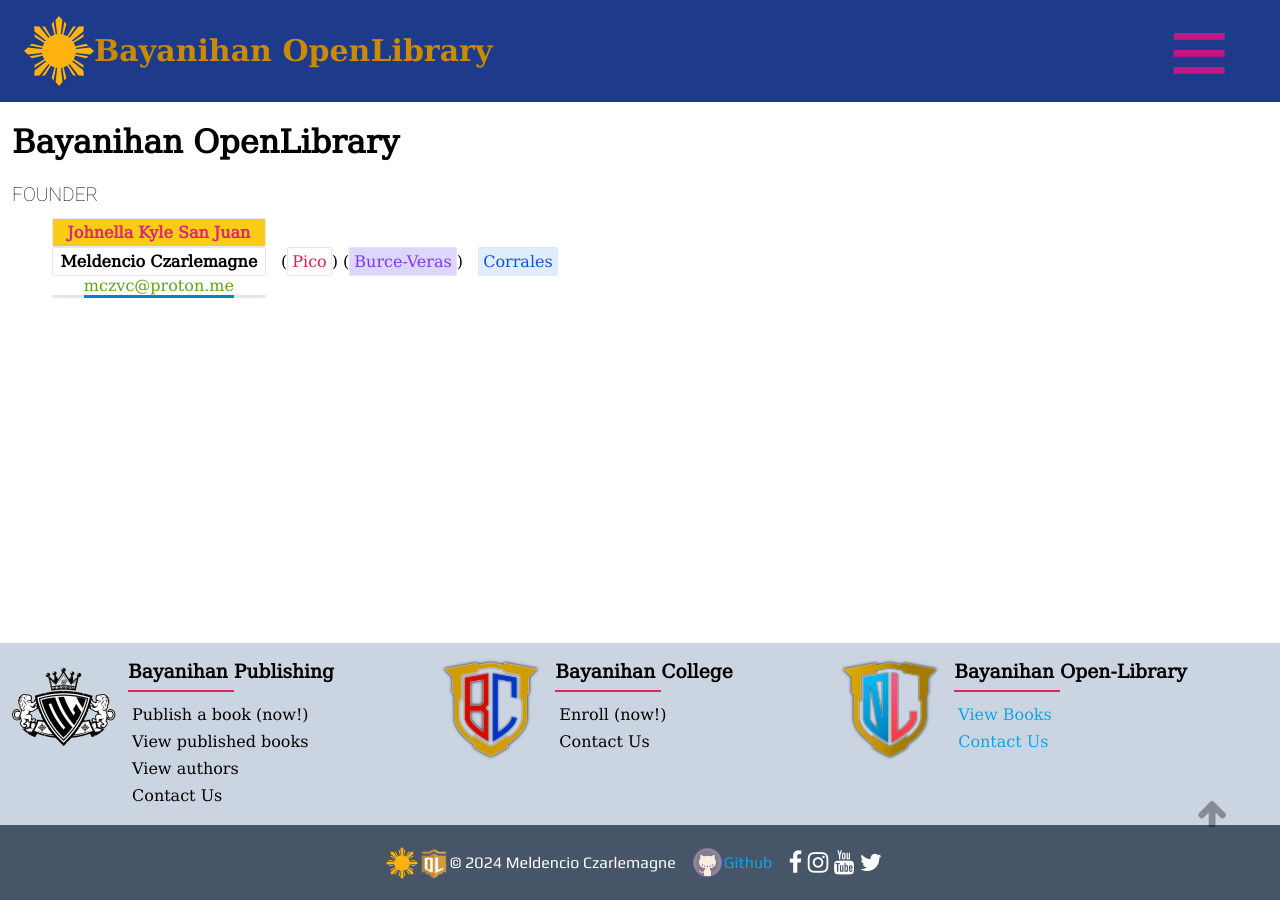
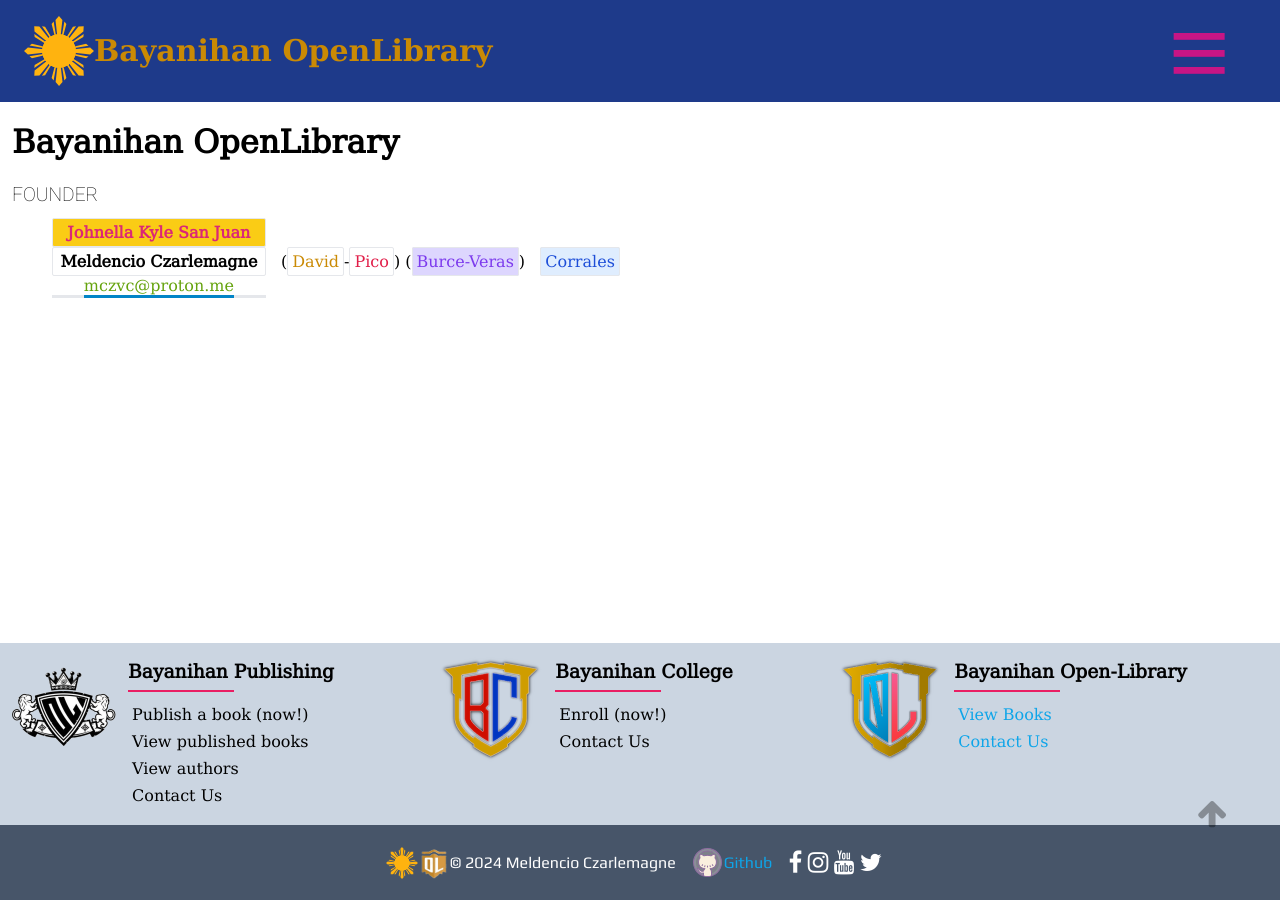
Before and after one commit to jk-sanjuan/jk-sanjuan.github.io, a Jekyll site: the page built from contact-us.md, in a window 1280 px wide. Built offline with Jekyll 4.4.1, drawn with Linux system fonts in a browser that asks for light colours.

Commit message:
[0.1.14.1] (contact-us.html)
+ add David to the middle names

```diff
--- a/_includes/contact-us.html
+++ b/_includes/contact-us.html
@@ -26,11 +26,16 @@
     <dd>
       <span id="mczvc" class="font-semibold p-1 rounded-sm border border-solid p-1 w-[21ch] text-center inline-block
       hover:bg-sky-300/50 hover:cursor-pointer"></span> &nbsp;
-      (<span class="text-rose-600 rounded-sm border border-solid p-1">Pico</span>)
-      (<span class="text-violet-600 bg-violet-200 rounded-sm border border-solid p-1">Burce-Veras</span>) &nbsp;
-      <span class="text-blue-700 bg-blue-200/50 rounded-sm border border-solid p-1">Corrales</span></dd>
+      (<span class="text-yellow-600 rounded-sm border border-solid p-1"
+        >David</span>-<span class="text-rose-600 rounded-sm border border-solid p-1"
+        >Pico</span>)
+      (<span class="text-violet-600 bg-violet-200 rounded-sm border border-solid p-1"
+        >Burce-Veras</span>) &nbsp;
+      <span class="text-blue-700 bg-blue-200/50 rounded-sm border border-solid p-1"
+        >Corrales</span></dd>
     <dd class="w-[21ch] font-bold text-center inline-block border-solid border-b-gray-200 border-b-3 hover:border-b-sky-300/60">
       <a href="mailto:mczvc@proton.me" class="text-lime-600 font-normal border-solid border-b-sky-600 border-b-3
-     hover:text-sky-500 hover:border-b-sky-400">mczvc@proton.me</a></dd>
+            hover:text-sky-500 hover:border-b-sky-400"
+        >mczvc@proton.me</a></dd>
   </dl>
 </main>
```
